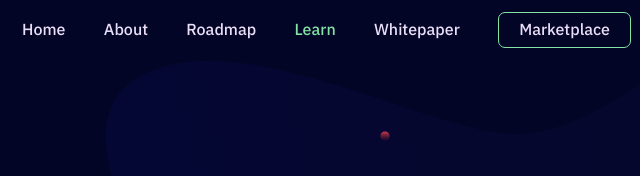
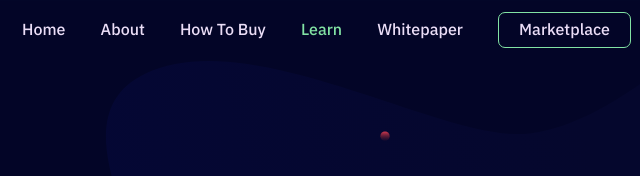
Before and after one commit to mohammedrakib944/client-landing, a plain HTML site: page learn.html in a window 1280 px wide. Shown: the top 176 px of the page, 567-1207 px from the left. Drawn offline with nearby package versions, Linux system fonts and the light colour scheme.

Commit message:
fix nav name

```diff
--- a/learn.html
+++ b/learn.html
@@ -61,7 +61,7 @@
             <ul class="nav-ul">
               <li><a href="/">Home</a></li>
               <li><a href="#about">About</a></li>
-              <li><a href="#roadmap">Roadmap</a></li>
+              <li><a href="#roadmap">How To Buy</a></li>
               <li><a href="#" class="active">Learn</a></li>
               <li><a href="getWhitepaperSection/1.html">Whitepaper</a></li>
               <li><a href="#" class="marketplace-btn">Marketplace</a></li>
```
